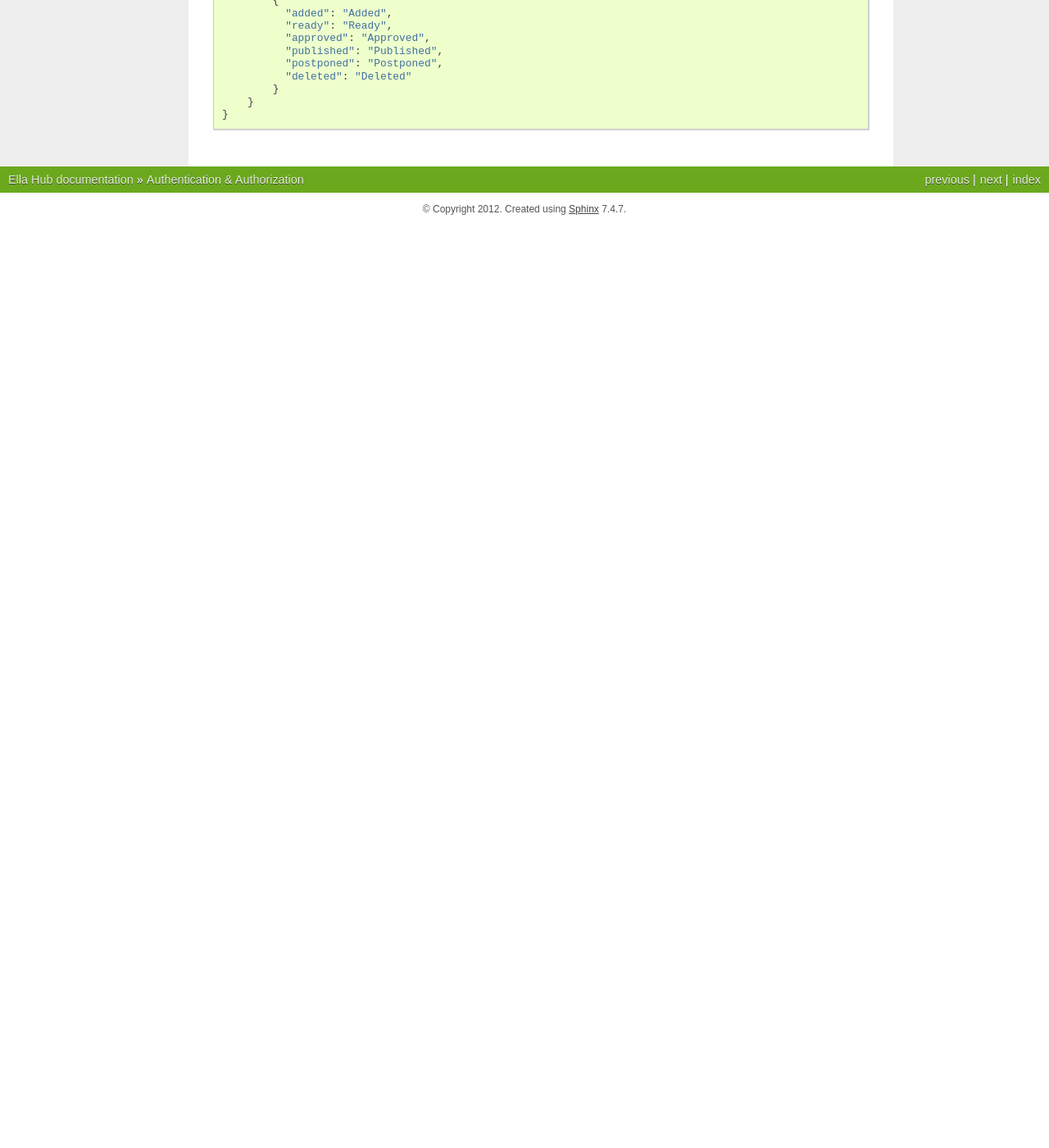
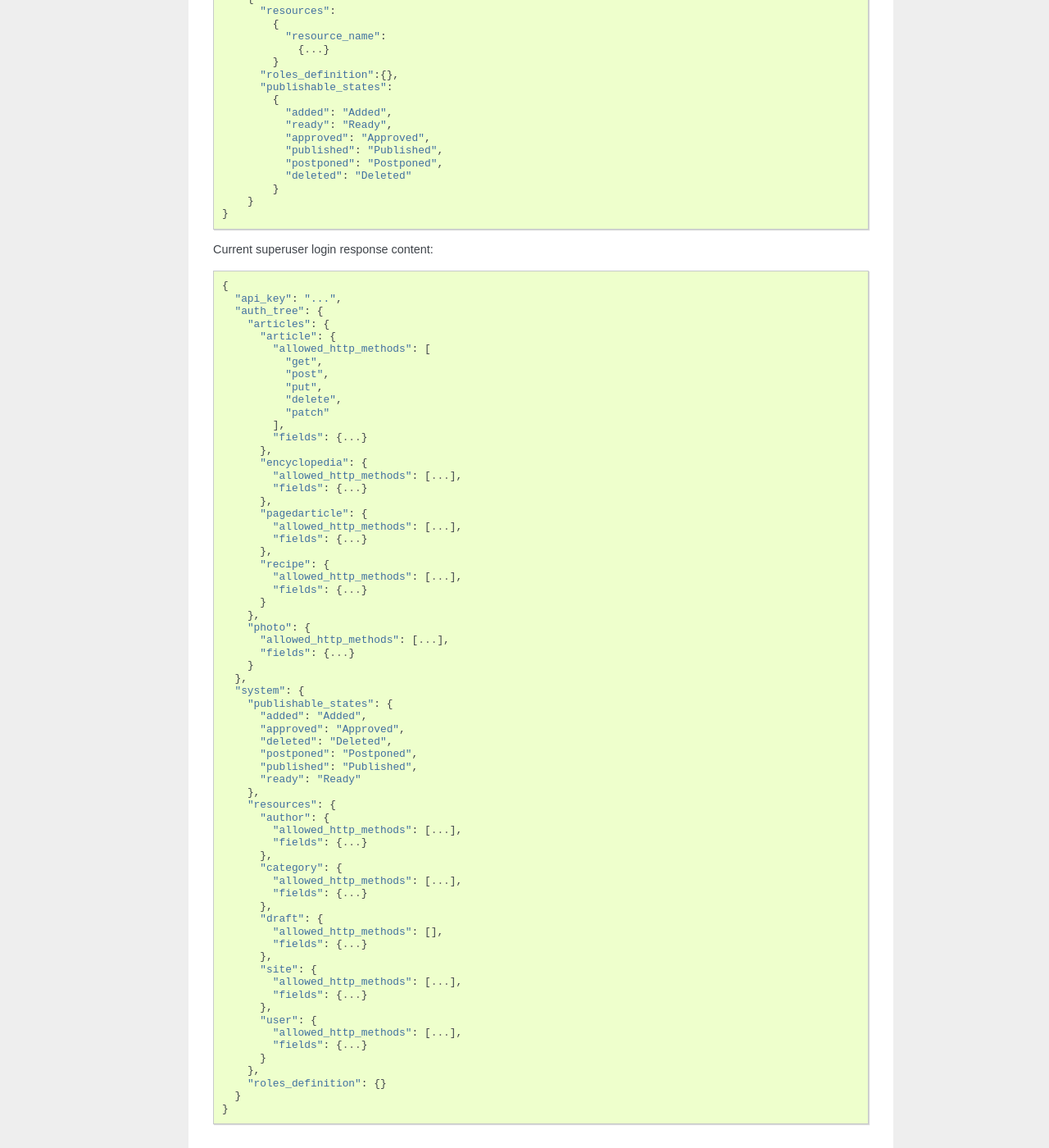
Before and after one commit to SanomaCZ/ella-hub, a Sphinx documentation site: the page built from doc/auth.rst, in a window 1280 px wide and 1400 px high, scrolled down 1156 px. Shown: the whole window at 82% size. Built offline with Sphinx 7.4.7, drawn with Linux system fonts in a browser that asks for light colours; the version number could not be read and is left out; before the commit the page ends 1431 px from its top, so only the background shows below that; some of the changed text lies outside the part shown.

Commit message:
doc updated.

```diff
--- a/doc/auth.rst
+++ b/doc/auth.rst
@@ -19,9 +19,10 @@ Authorization
 Ella-hub authorization uses subclassed ``tastypie.Authorization``, it overrides ``is_authenticated`` method and defines ``apply_limits`` method. Top level schema, particular resource schemas and resource items are generated with respect to user's permissions.
 
 
-Authorization tree
-------------------
-After login request is sent and requesting user is authenticated, login response is sent with specified content format. Object-level permissions are implemented too. Every resource has ``_patch`` and ``_delete`` boolean attributes.
+Login response content
+----------------------
+After login request is sent and requesting user is authenticated, login response is sent with specified content format. All necessary resources definitions are sent to user with all attributes. If user don't have rights to see resource attribute, ``disabled`` flag is set to ``true``.
+Object-level permissions are implemented too. Every resource has ``_patch`` and ``_delete`` boolean attributes.
 
 Login response content format:
 ::
@@ -51,6 +52,11 @@ Login response content format:
       },
     "system":
       {
+        "resources":
+          {
+            "resource_name":
+              {...}
+          }
         "roles_definition":{},
         "publishable_states":
           {
@@ -63,3 +69,74 @@ Login response content format:
           }
       }
   }
+
+Current superuser login response content:
+
+::
+
+  {
+    "api_key": "...",
+    "auth_tree": {
+      "articles": {
+        "article": {
+          "allowed_http_methods": [
+            "get",
+            "post",
+            "put",
+            "delete",
+            "patch"
+          ],
+          "fields": {...}
+        },
+        "encyclopedia": {
+          "allowed_http_methods": [...],
+          "fields": {...}
+        },
+        "pagedarticle": {
+          "allowed_http_methods": [...],
+          "fields": {...}
+        },
+        "recipe": {
+          "allowed_http_methods": [...],
+          "fields": {...}
+        }
+      },
+      "photo": {
+        "allowed_http_methods": [...],
+        "fields": {...}
+      }
+    },
+    "system": {
+      "publishable_states": {
+        "added": "Added",
+        "approved": "Approved",
+        "deleted": "Deleted",
+        "postponed": "Postponed",
+        "published": "Published",
+        "ready": "Ready"
+      },
+      "resources": {
+        "author": {
+          "allowed_http_methods": [...],
+          "fields": {...}
+        },
+        "category": {
+          "allowed_http_methods": [...],
+          "fields": {...}
+        },
+        "draft": {
+          "allowed_http_methods": [],
+          "fields": {...}
+        },
+        "site": {
+          "allowed_http_methods": [...],
+          "fields": {...}
+        },
+        "user": {
+          "allowed_http_methods": [...],
+          "fields": {...}
+        }
+      },
+      "roles_definition": {}
+    }
+  }
```
Also changed, not shown: other parts of doc/auth.rst (+1 -1 lines).
